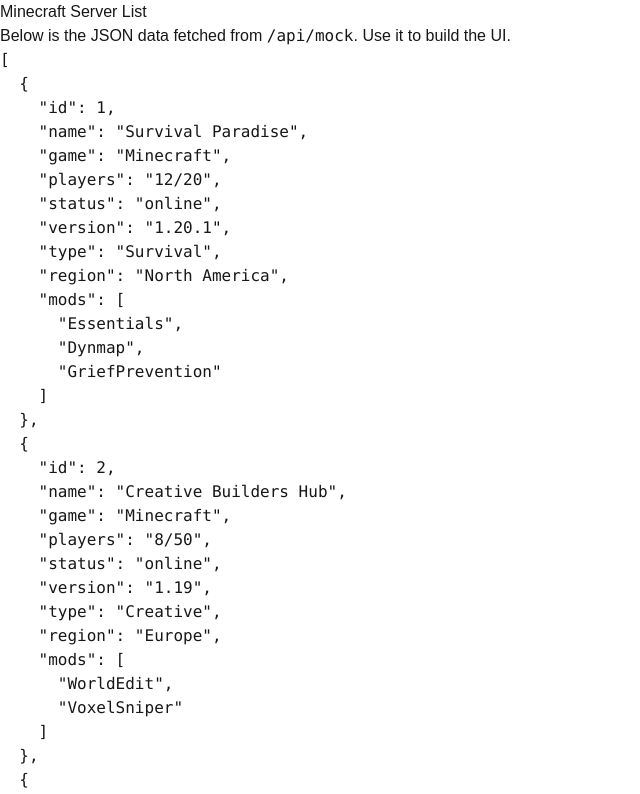
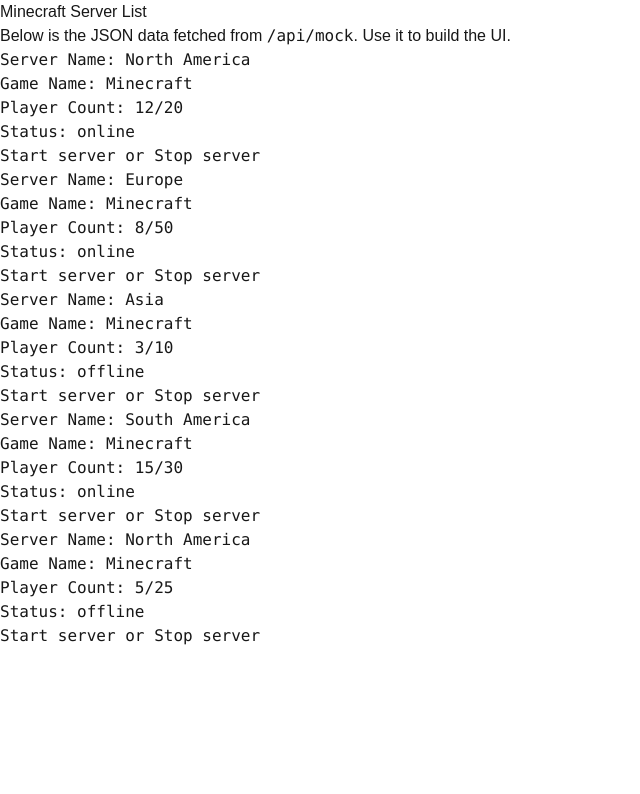
Before and after one commit to wontae-gramin9/sgh, a Next.js app: page / in a window 1280 px wide. Shown: the top 794 px of the page, without its empty margins (0-640 px from the left). Built offline with nearby package versions, Linux system fonts and the light colour scheme.

Commit message:
[Add] Listing card components on page.tsx

```diff
--- a/src/app/page.tsx
+++ b/src/app/page.tsx
@@ -1,5 +1,7 @@
 "use client";
 import { useEffect, useState } from "react";
+import { CardType } from "./types/Card";
+import Card from "./components/Card";
 
 /*
   Welcome to the simplegamehosting coding assignment!
@@ -18,7 +20,7 @@
 */
 
 export default function Home() {
-  const [serverData, setServerData] = useState(null);
+  const [serverData, setServerData] = useState<CardType[] | null>(null);
   // you can update this fetching code if required but it's not necessary for the assignment.
   useEffect(() => {
     const fetchServerData = async () => {
@@ -44,7 +46,11 @@
           build the UI.
         </p>
         <pre className="bg-gray-200 text-gray-800 p-4 rounded-lg w-full overflow-auto max-w-4xl text-sm">
-          {serverData ? JSON.stringify(serverData, null, 2) : "Loading data..."}
+          {serverData
+            ? serverData.map((card: CardType) => (
+                <Card key={card.id} card={card} />
+              ))
+            : "Loading data..."}
         </pre>
       </main>
       {/* main can be deleted and replaced with your own cards */}
```
